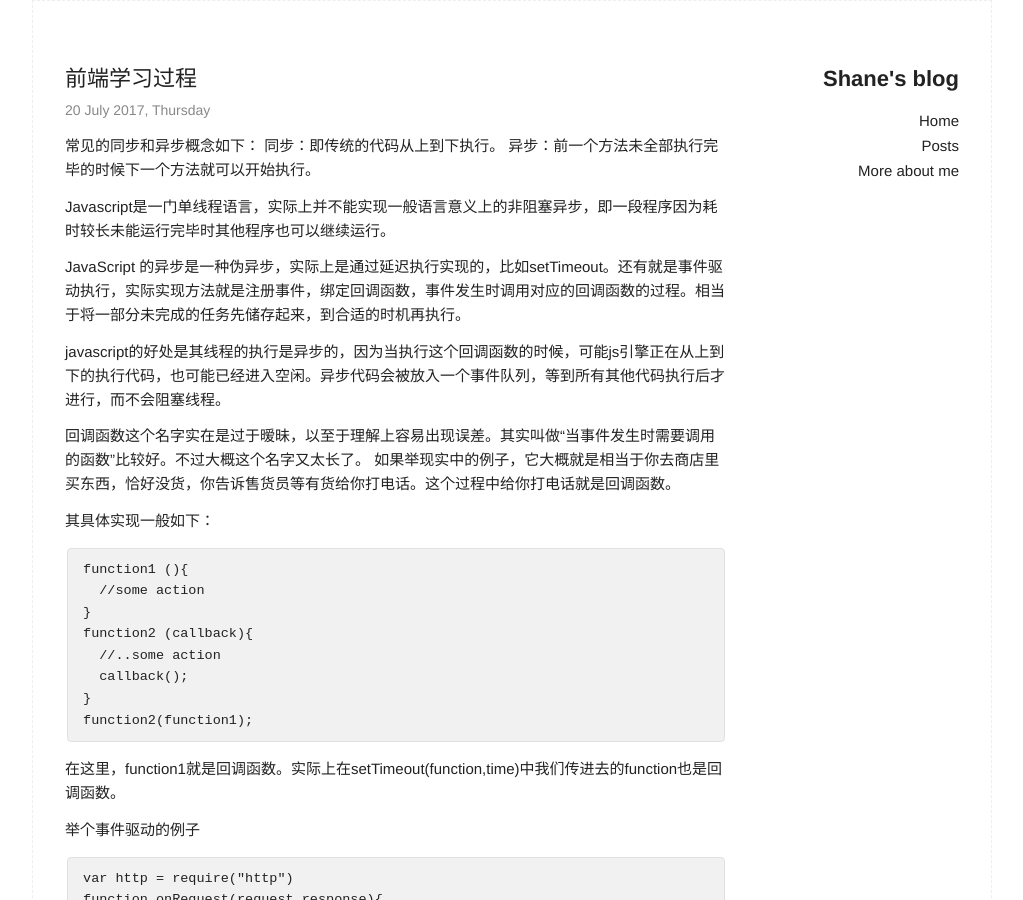
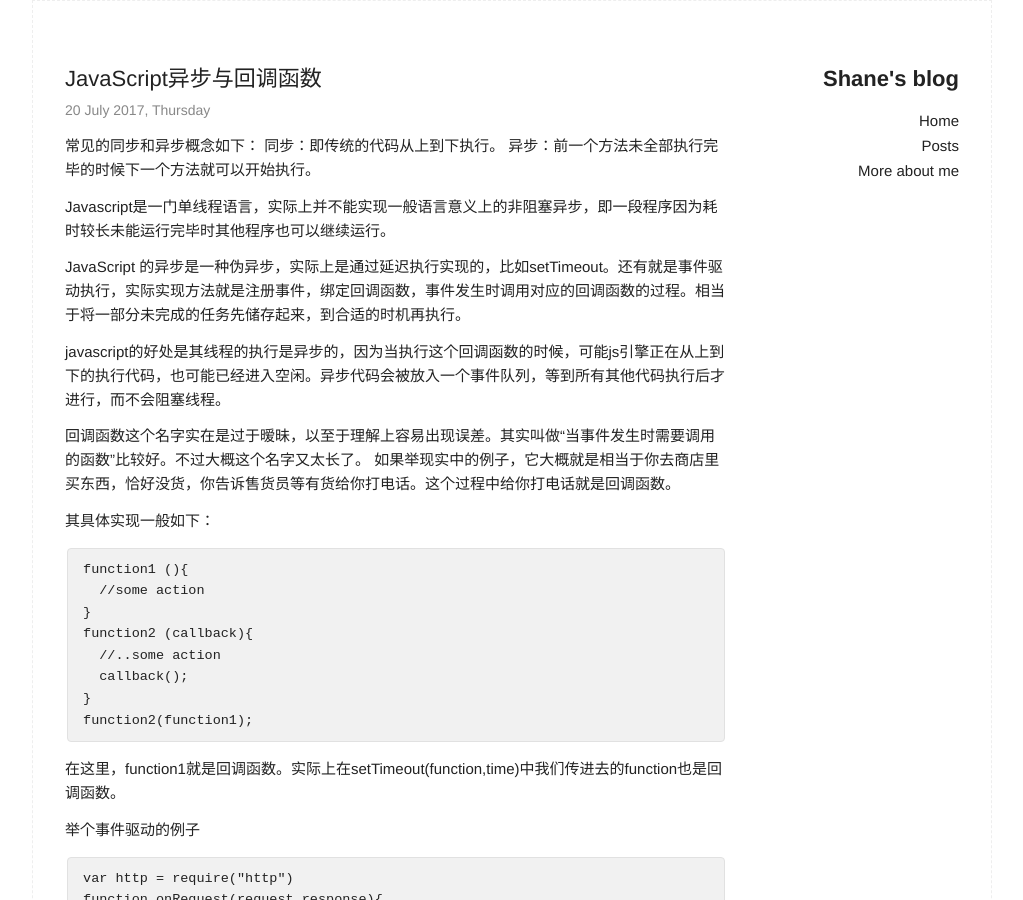
Before and after one commit to shane777/shane777.github.io, a Jekyll site: the page built from blogindex.html, in a window 1280 px wide and 900 px high. Shown: the whole window, without its empty margins (128-1151 px from the left). Built offline with Jekyll 4.4.1, drawn with Linux system fonts in a browser that asks for light colours.

Commit message:
add a new post

```diff
--- a/_posts/2017-07-20-js_asyn&callback.markdown
+++ b/_posts/2017-07-20-js_asyn&callback.markdown
@@ -1,6 +1,6 @@
 ---
 layout: post
-title:  "前端学习过程"
+title:  "JavaScript异步与回调函数"
 date:   2017-07-20 12:55:00 +0800
 categories: Javascript
 ---
--- a/blogindex.html
+++ b/blogindex.html
@@ -25,13 +25,6 @@ title: Home
       </div>
       <footer class="post_meta">
 
-
-        {% if post.location %}
-        <span class="author-location">
-          <div data-icon="ei-location"></div>
-          <a href=https://www.google.com/maps/place/{{post.location}}">{{ post.location }}</a>
-        </span>
-        {% endif %}
         <!--
         {% for category in post.categories %}
         <a href="{{"/category/" | append: category | prepend: site.baseurl }}">
```
